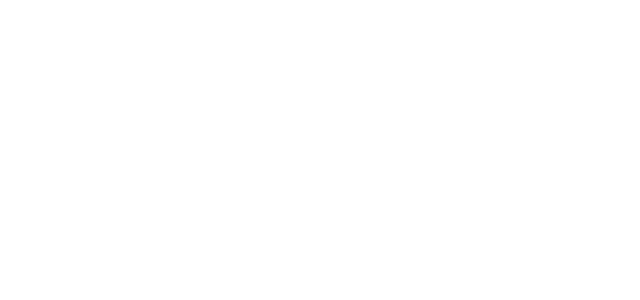
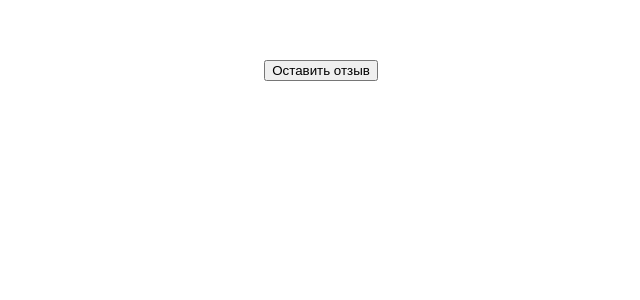
Before and after one commit to FSV92/Test-Regul, a Vue app: page / in a window 1280 px wide. Shown: the top 300 px of the page, without its empty margins (319-959 px from the left). Built offline with nearby package versions, Linux system fonts and the light colour scheme.

Commit message:
Создание рабочей ветки

```diff
--- a/src/App.vue
+++ b/src/App.vue
@@ -1,5 +1,7 @@
 <template>
-  <div id="app"></div>
+  <div id="app">
+    <button>Оставить отзыв</button>
+  </div>
 </template>
 
 <script>
```
